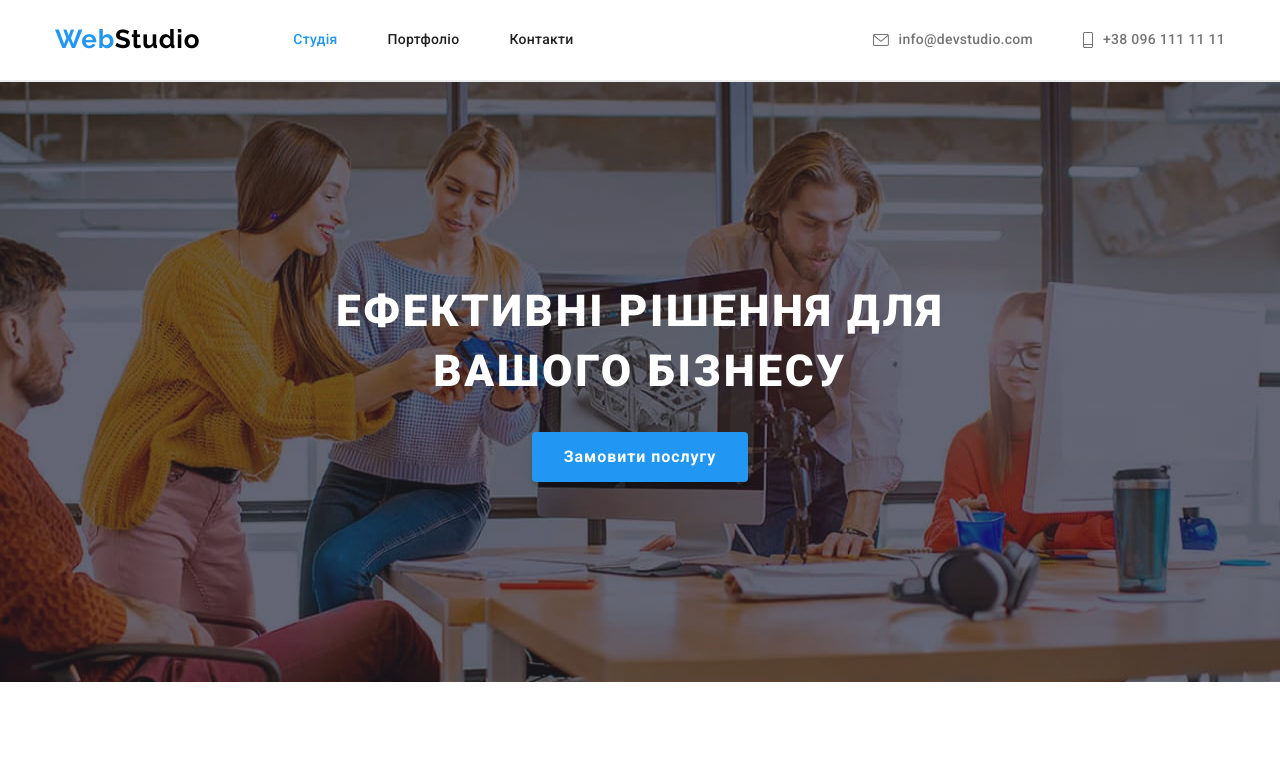
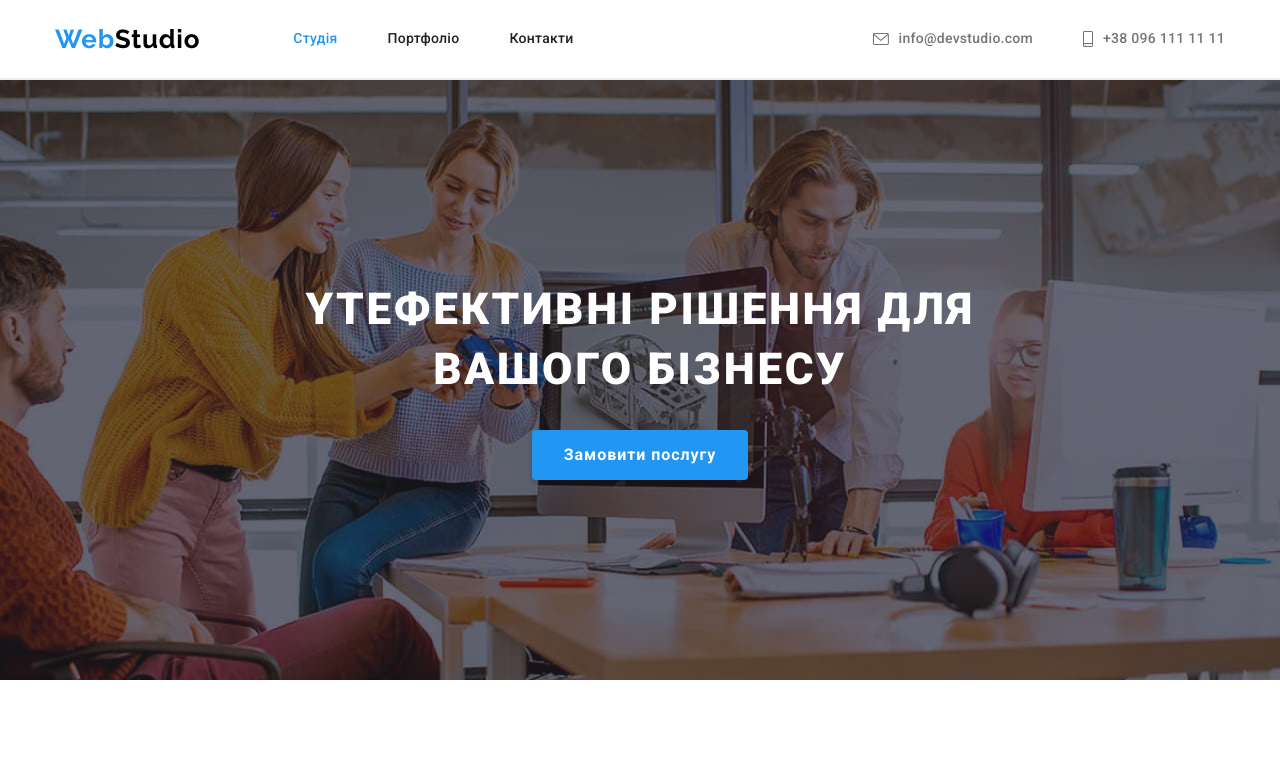
Before and after one commit to Miamasha/goit-markup-hw-04, a plain HTML site: page index.html in a window 1280 px wide. Shown: the top 771 px of the page. Drawn offline with nearby package versions, Linux system fonts and the light colour scheme.

Commit message:
hw4_submit4

```diff
--- a/css/styles.css
+++ b/css/styles.css
@@ -71,8 +71,9 @@ img{
 }
 .header-nav{
 	display: flex;
-	padding-top: 24px;
-	padding-bottom: 25px;
+	align-items: center;
+	/* padding-top: 24px;
+	padding-bottom: 25px; */
 }
 .header-nav-list{
 	display: flex;
@@ -122,7 +123,7 @@ img{
 }
 
 .header-nav-list a {
-
+	display: block;
 	font-style: normal;
 	font-weight: 500;
 	font-size: 14px;
--- a/index.html
+++ b/index.html
@@ -52,7 +52,7 @@
 		<main class="studio">
 			<section class="studio-hero">
 				<div class="container">
-						<h1 class="studio-banner">Ефективні рішення для вашого бізнесу</h1>
+						<h1 class="studio-banner">ytЕфективні рішення для вашого бізнесу</h1>
 						<button type="button" class="hero-button">Замовити послугу</button>
 				</div>
 			</section>
```
